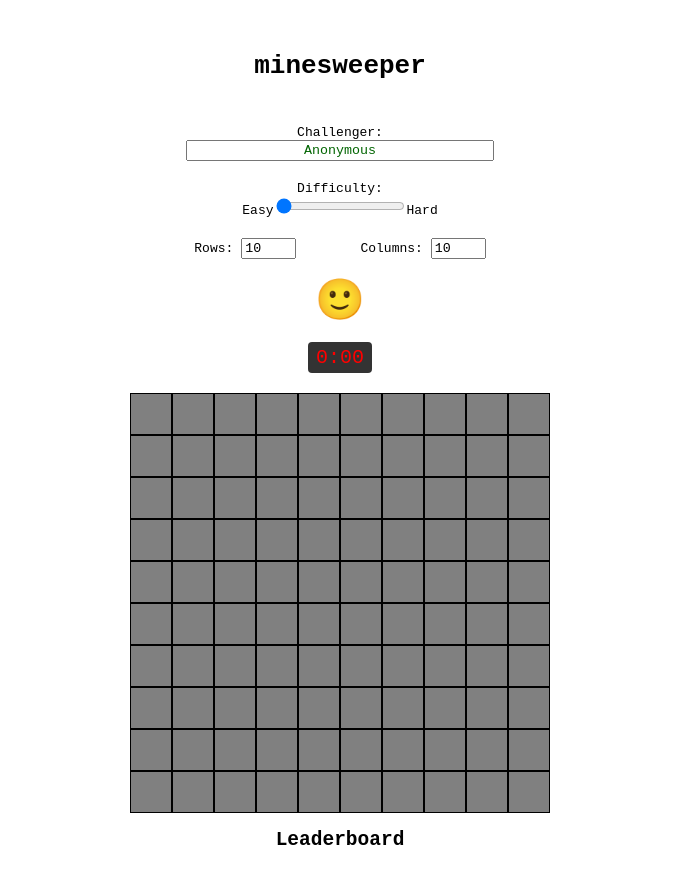
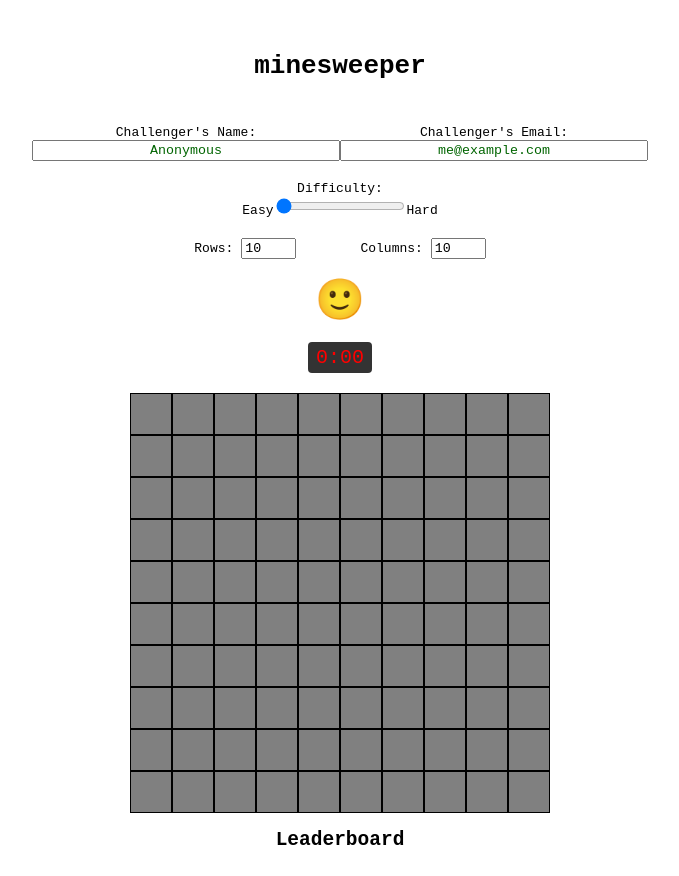
Before and after one commit to tehpsalmist/minesweeper, a React app: page / in a window 1280 px wide. Shown: the whole page, without its empty margins (300-979 px from the left). Built offline with nearby package versions, Linux system fonts and the light colour scheme.

Commit message:
track user email

```diff
--- a/src/Minesweeper.js
+++ b/src/Minesweeper.js
@@ -8,16 +8,21 @@ import { saveToLeaderboard, Leaderboard, getLeaderboard } from './leaderboard'
 
 export const Minesweeper = props => {
   const [name, setName] = useState(localStorage.getItem('ms-player-name') || 'Anonymous')
+  const [email, setEmail] = useState(localStorage.getItem('ms-player-email') || 'me@example.com')
   const updateName = n => {
     localStorage.setItem('ms-player-name', n)
     setName(n)
+  }
+  const updateEmail = e => {
+    localStorage.setItem('ms-player-email', e)
+    setEmail(e)
   }
 
   const nameRef = useRef('')
   useInterval(() => {
     if (name !== nameRef.current) {
       nameRef.current = name
-      snapyr.identify(name, { name, email: 'bstewardcodes@gmail.com' })
+      snapyr.identify(name, { name, email })
     }
   }, 15000)
 
@@ -180,8 +185,16 @@ export const Minesweeper = props => {
   return <main style={{ width: `${board.get(0).count() * 42}px` }} className='board'>
     <h1 style={{ textAlign: 'center' }}><pre>minesweeper</pre></h1>
     <div className='name-difficulty'>
-      <label>Challenger:</label>
-      <input className='name-input' value={name} onChange={e => updateName(e.target.value)} />
+      <div className='user-info'>
+        <label className='name-label'>
+          Challenger's Name:
+          <input className='name-input' value={name} onChange={e => updateName(e.target.value)} />
+        </label>
+        <label className='name-label'>
+          Challenger's Email:
+          <input className='name-input' value={email} onChange={e => updateEmail(e.target.value)} />
+        </label>
+      </div>
       <label htmlFor='difficulty'>Difficulty:</label>
       <div>
         Easy
--- a/src/index.html
+++ b/src/index.html
@@ -16,6 +16,18 @@
       align-items: center;
       flex-direction: column;
       width: 100%;
+    }
+
+    .user-info {
+      display: flex;
+      justify-content: space-evenly;
+    }
+
+    .name-label {
+      display: flex;
+      align-items: center;
+      justify-content: center;
+      flex-direction: column;
     }
 
     .name-input {
```
